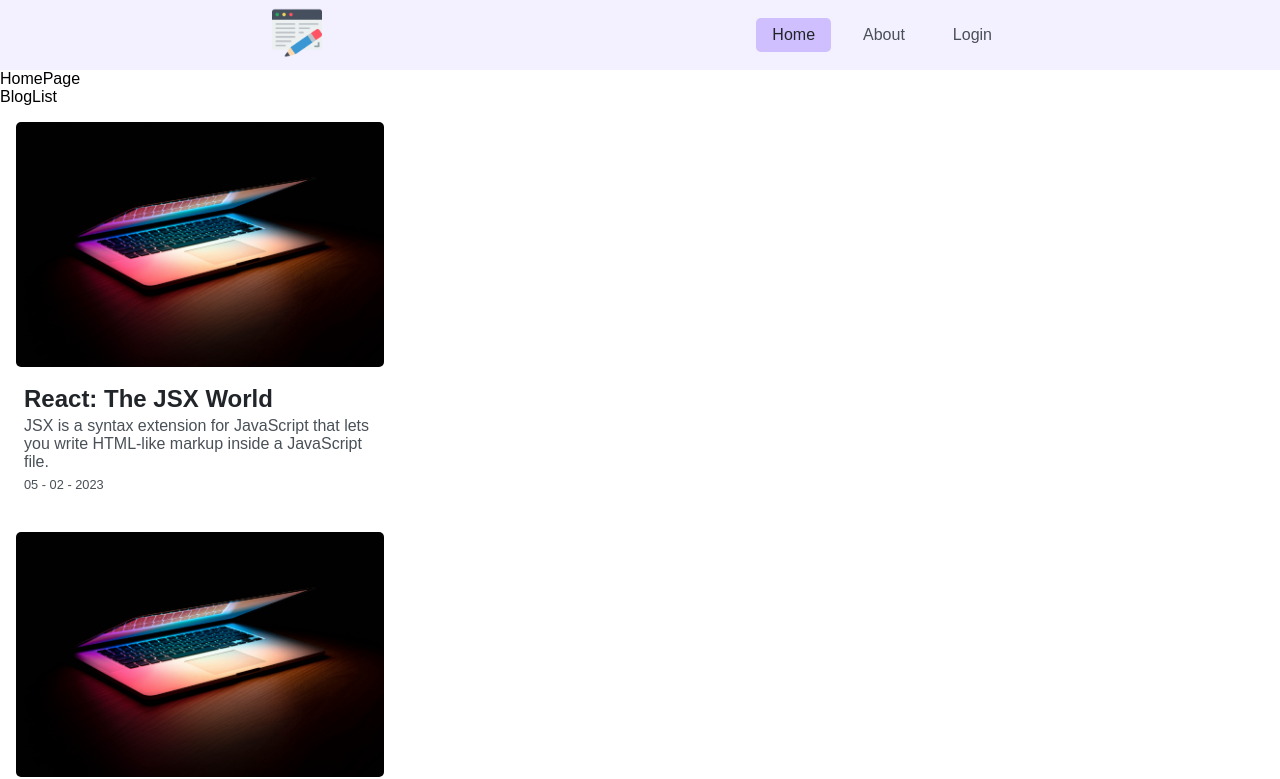
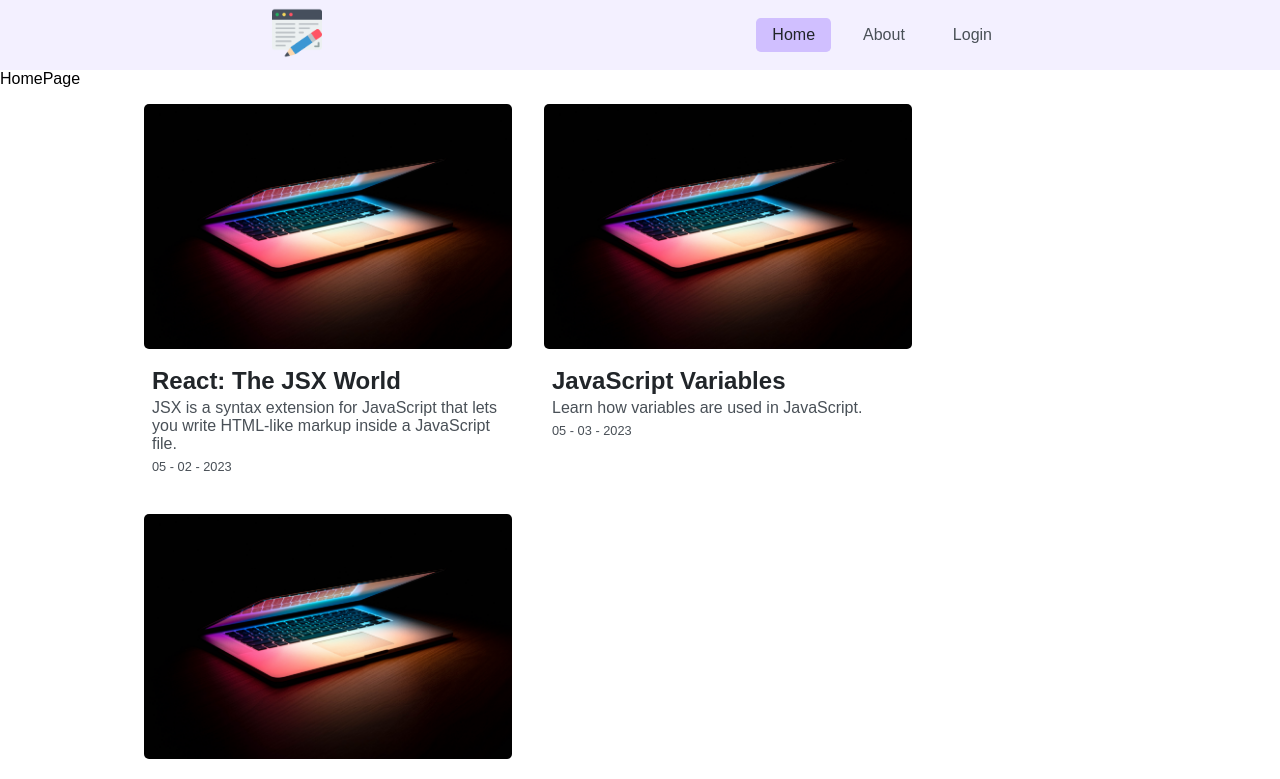
Before and after one commit to barath2001/blog-app, a React (Create React App) app in the folder frontend/: page / in a window 1280 px wide. Shown: the top 779 px of the page. Built offline with nearby package versions, Linux system fonts and the light colour scheme.

Commit message:
add layout styling to blog list

```diff
--- a/frontend/src/components/BlogItem.css
+++ b/frontend/src/components/BlogItem.css
@@ -1,6 +1,6 @@
 .blog-item {
+  padding: 1rem;
   width: 400px;
-  padding: 1rem;
 
   display: flex;
   flex-direction: column;
--- /dev/null
+++ b/frontend/src/components/BlogList.css
@@ -0,0 +1,6 @@
+.blog-list {
+  list-style-type: none;
+  display: flex;
+
+  flex-wrap: wrap;
+}
--- a/frontend/src/components/BlogList.jsx
+++ b/frontend/src/components/BlogList.jsx
@@ -1,16 +1,14 @@
 import React from "react";
 import BlogItem from "./BlogItem";
+import "./BlogList.css";
 
 const BlogList = (props) => {
   return (
-    <div>
-      <p>BlogList</p>
-      <ul>
-        {props.items.map((item) => (
-          <BlogItem item={item} key={item.id} />
-        ))}
-      </ul>
-    </div>
+    <ul className="blog-list">
+      {props.items.map((item) => (
+        <BlogItem item={item} key={item.id} />
+      ))}
+    </ul>
   );
 };
 
--- /dev/null
+++ b/frontend/src/pages/HomePage.css
@@ -0,0 +1,4 @@
+.blog-list-section {
+  width: 80%;
+  margin: auto;
+}
--- a/frontend/src/pages/HomePage.jsx
+++ b/frontend/src/pages/HomePage.jsx
@@ -1,13 +1,15 @@
 import React from "react";
 import BlogList from "../components/BlogList";
-
 import BlogData from "../dummyData/BlogData";
+import "./HomePage.css";
 
 const HomePage = () => {
   return (
     <div>
       <p>HomePage</p>
-      <BlogList items={BlogData} />
+      <div className="blog-list-section">
+        <BlogList items={BlogData} />
+      </div>
     </div>
   );
 };
```
